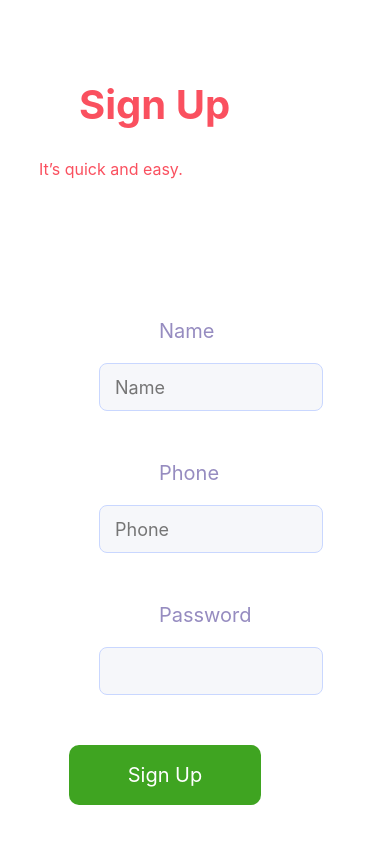
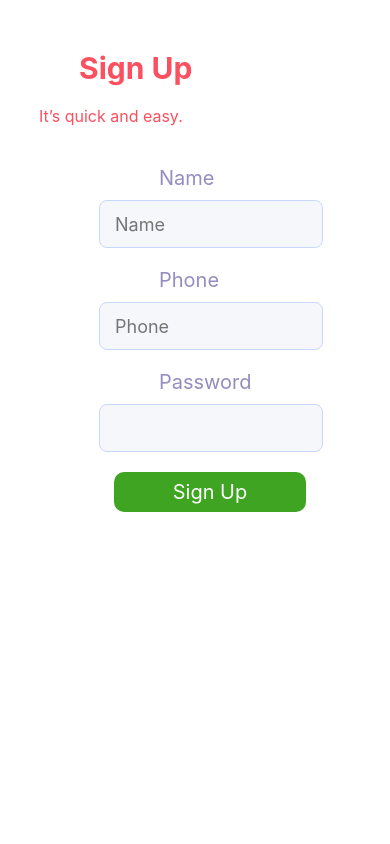
Before and after one commit to AmmarYasir29/Printer-react, a React (Create React App) app: page /singup in a window 390 px wide. Shown: the top 844 px of the page. Built offline with nearby package versions, Linux system fonts and the light colour scheme.

Commit message:
😏 Responsive App

```diff
--- a/src/Style/login.css
+++ b/src/Style/login.css
@@ -61,27 +61,25 @@ img {
     width: 80%;
     display: block;
     height: 700px;
-    margin: 50px auto;
+    margin: 30px auto;
   }
   h1 {
-    padding: 30px 40px;
-    font-size: 40px;
+    padding: 20px 40px;
+    font-size: 30px;
     color: #fa505f;
   }
   img {
     display: none;
   }
   .my-form {
-    height: 80%;
-    padding: 60px;
+    padding: 10px 60px;
   }
   .config {
-    margin: 50px 0;
+    margin: 20px 0;
   }
   .config label {
     color: #968cc0;
     display: block;
-    padding-bottom: 20px;
     font-size: 20px;
     margin-left: 60px;
   }
@@ -103,7 +101,7 @@ img {
     border-radius: 10px;
     width: 100%;
     height: 40px;
-    margin: 10px 0 30px 15px;
+    margin: 10px 0 10px 15px;
   }
   .signup {
     width: 100%;
@@ -113,6 +111,6 @@ img {
     color: white;
     border: none;
     border-radius: 10px;
-    margin: 30px 15px;
+    margin: 10px 15px;
   }
 }
--- a/src/Style/style.css
+++ b/src/Style/style.css
@@ -7,7 +7,7 @@
 }
 .intro {
   color: #fa505f;
-  margin-bottom: 30px;
+  margin-bottom: 10px;
 }
 .intro h1 {
   margin-bottom: 10px;
@@ -27,6 +27,7 @@
   }
   .register {
     width: 100%;
-    margin-left: -30px;
+    height: 40px;
+    margin-left: 15px;
   }
 }
```
Also changed, not shown: 1 other file (tests, documents, lock files or other folders).
